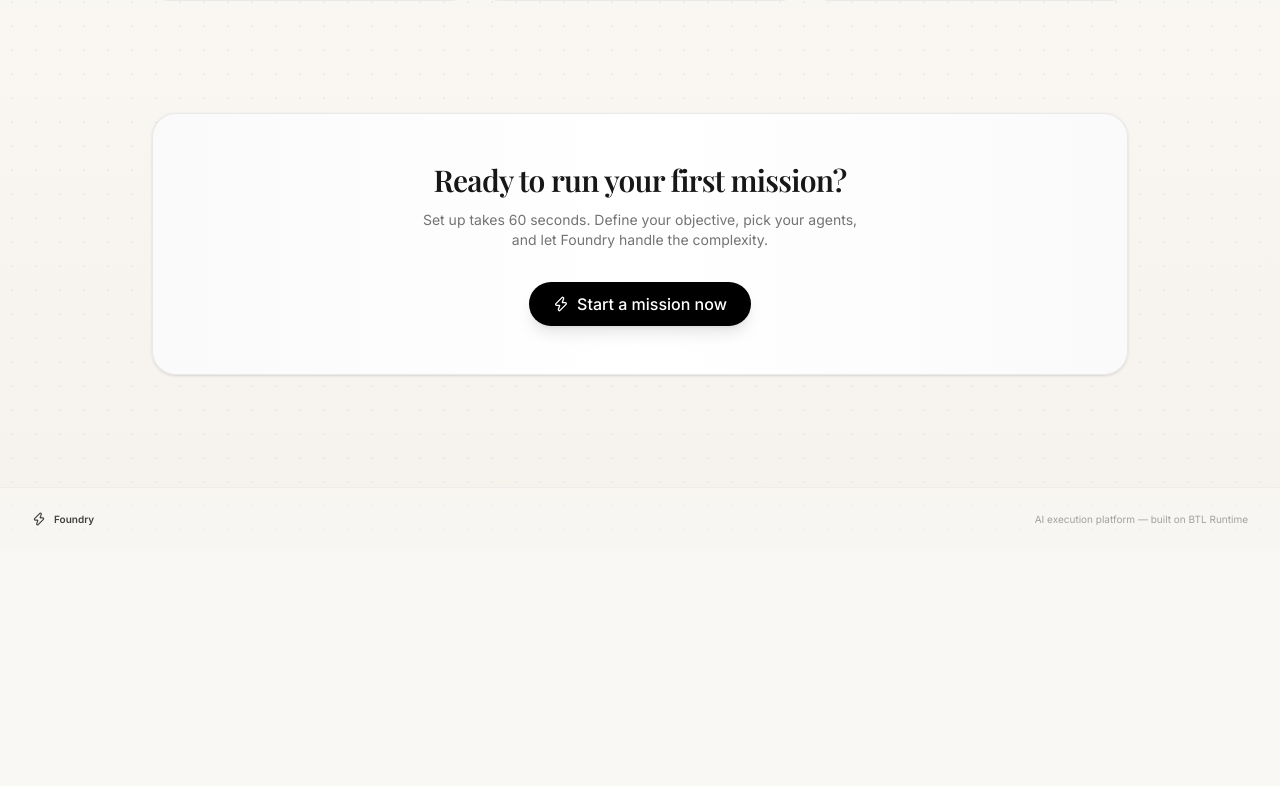
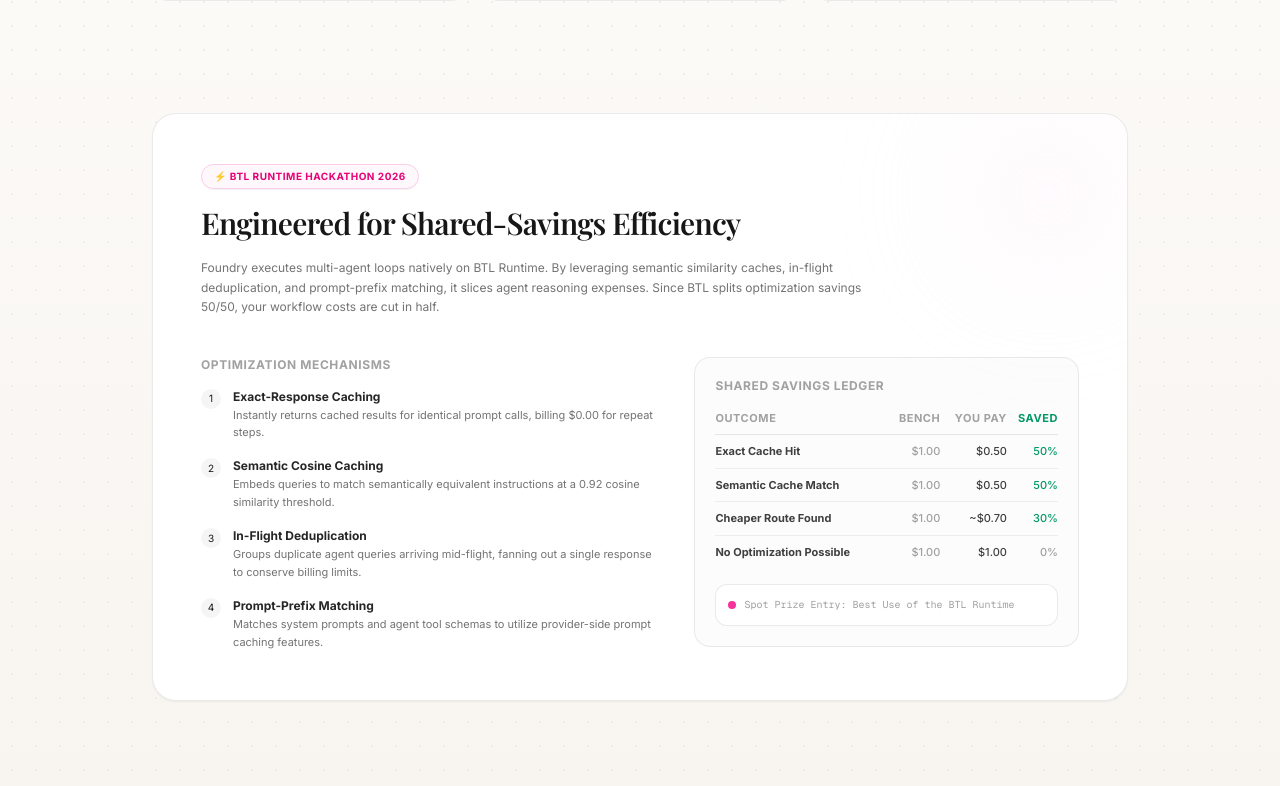
Before and after one commit to o1-spec/foundry, a Next.js app: page / in a window 1280 px wide. Shown: the part 1234-2020 px from the top of the page. Before the commit the page ends 1785 px from the top, so only its background shows below. Built offline with nearby package versions, Linux system fonts and the light colour scheme; a web font is replaced by a local one.

Commit message:
feat(hackathon): add BTL Runtime Shared-Savings ledger and prize metrics to landing page

```diff
--- a/src/app/(marketing)/page.tsx
+++ b/src/app/(marketing)/page.tsx
@@ -247,6 +247,114 @@
           </div>
         </section>
 
+        {/* ─── BTL Runtime Hackathon Section ────────────────────────────── */}
+        <section className="px-6 pb-28 max-w-5xl mx-auto">
+          <div className="rounded-3xl border border-neutral-200/80 bg-white p-8 md:p-12 shadow-xs text-left relative overflow-hidden">
+            {/* Soft pink highlight glow specifically for BTL showcase badge */}
+            <div className="absolute top-0 right-0 h-40 w-40 rounded-full bg-pink-100/30 blur-3xl pointer-events-none" />
+
+            <div className="max-w-2xl">
+              <span className="inline-flex items-center gap-1.5 rounded-full border border-pink-200 bg-pink-50/60 px-3 py-1 text-[10px] font-bold uppercase tracking-wider text-pink-600 mb-4 shadow-2xs">
+                ⚡ BTL Runtime Hackathon 2026
+              </span>
+              <h2 className="font-serif text-3xl font-semibold tracking-tight text-neutral-900 leading-tight">
+                Engineered for Shared-Savings Efficiency
+              </h2>
+              <p className="mt-4 text-xs text-neutral-500 leading-relaxed font-sans">
+                Foundry executes multi-agent loops natively on BTL Runtime. By leveraging semantic similarity caches, in-flight deduplication, and prompt-prefix matching, it slices agent reasoning expenses. Since BTL splits optimization savings 50/50, your workflow costs are cut in half.
+              </p>
+            </div>
+
+            <div className="grid grid-cols-1 lg:grid-cols-[1.2fr_1fr] gap-8 mt-10 items-start">
+              {/* Mechanisms checklist */}
+              <div className="space-y-4">
+                <h3 className="text-xs font-bold uppercase tracking-wider text-neutral-400">Optimization Mechanisms</h3>
+
+                <div className="flex gap-3 items-start">
+                  <div className="h-5 w-5 shrink-0 rounded-full bg-neutral-100 flex items-center justify-center text-[10px]">1</div>
+                  <div>
+                    <h4 className="text-xs font-bold text-neutral-800">Exact-Response Caching</h4>
+                    <p className="text-[11px] text-neutral-500 mt-0.5 leading-relaxed">Instantly returns cached results for identical prompt calls, billing $0.00 for repeat steps.</p>
+                  </div>
+                </div>
+
+                <div className="flex gap-3 items-start">
+                  <div className="h-5 w-5 shrink-0 rounded-full bg-neutral-100 flex items-center justify-center text-[10px]">2</div>
+                  <div>
+                    <h4 className="text-xs font-bold text-neutral-800">Semantic Cosine Caching</h4>
+                    <p className="text-[11px] text-neutral-500 mt-0.5 leading-relaxed">Embeds queries to match semantically equivalent instructions at a 0.92 cosine similarity threshold.</p>
+                  </div>
+                </div>
+
+                <div className="flex gap-3 items-start">
+                  <div className="h-5 w-5 shrink-0 rounded-full bg-neutral-100 flex items-center justify-center text-[10px]">3</div>
+                  <div>
+                    <h4 className="text-xs font-bold text-neutral-800">In-Flight Deduplication</h4>
+                    <p className="text-[11px] text-neutral-500 mt-0.5 leading-relaxed">Groups duplicate agent queries arriving mid-flight, fanning out a single response to conserve billing limits.</p>
+                  </div>
+                </div>
+
+                <div className="flex gap-3 items-start">
+                  <div className="h-5 w-5 shrink-0 rounded-full bg-neutral-100 flex items-center justify-center text-[10px]">4</div>
+                  <div>
+                    <h4 className="text-xs font-bold text-neutral-800">Prompt-Prefix Matching</h4>
+                    <p className="text-[11px] text-neutral-500 mt-0.5 leading-relaxed">Matches system prompts and agent tool schemas to utilize provider-side prompt caching features.</p>
+                  </div>
+                </div>
+              </div>
+
+              {/* Shared Savings Table */}
+              <div className="rounded-2xl border border-neutral-200/80 bg-neutral-50/50 p-5 space-y-4">
+                <h3 className="text-xs font-bold uppercase tracking-wider text-neutral-400">Shared Savings Ledger</h3>
+
+                <div className="overflow-x-auto">
+                  <table className="w-full border-collapse text-left text-[11px] font-sans">
+                    <thead>
+                      <tr className="border-b border-neutral-200 text-neutral-400 font-semibold uppercase tracking-wider">
+                        <th className="pb-2">Outcome</th>
+                        <th className="pb-2 text-right">Bench</th>
+                        <th className="pb-2 text-right">You Pay</th>
+                        <th className="pb-2 text-right text-emerald-600">Saved</th>
+                      </tr>
+                    </thead>
+                    <tbody className="divide-y divide-neutral-200/60 text-neutral-700 font-medium">
+                      <tr>
+                        <td className="py-2 font-bold">Exact Cache Hit</td>
+                        <td className="py-2 text-right text-neutral-400">$1.00</td>
+                        <td className="py-2 text-right">$0.50</td>
+                        <td className="py-2 text-right text-emerald-600">50%</td>
+                      </tr>
+                      <tr>
+                        <td className="py-2 font-bold">Semantic Cache Match</td>
+                        <td className="py-2 text-right text-neutral-400">$1.00</td>
+                        <td className="py-2 text-right">$0.50</td>
+                        <td className="py-2 text-right text-emerald-600">50%</td>
+                      </tr>
+                      <tr>
+                        <td className="py-2 font-bold">Cheaper Route Found</td>
+                        <td className="py-2 text-right text-neutral-400">$1.00</td>
+                        <td className="py-2 text-right">~$0.70</td>
+                        <td className="py-2 text-right text-emerald-600">30%</td>
+                      </tr>
+                      <tr>
+                        <td className="py-2 font-bold">No Optimization Possible</td>
+                        <td className="py-2 text-right text-neutral-400">$1.00</td>
+                        <td className="py-2 text-right">$1.00</td>
+                        <td className="py-2 text-right text-neutral-400">0%</td>
+                      </tr>
+                    </tbody>
+                  </table>
+                </div>
+
+                <div className="bg-white border border-neutral-200/80 rounded-xl p-3 text-[10px] text-neutral-400 leading-relaxed font-mono flex items-center gap-2">
+                  <span className="h-2 w-2 rounded-full bg-pink-500 animate-pulse shrink-0" />
+                  <span>Spot Prize Entry: Best Use of the BTL Runtime</span>
+                </div>
+              </div>
+            </div>
+          </div>
+        </section>
+
         {/* CTA Banner Section */}
         <section className="px-6 pb-28 text-center max-w-5xl mx-auto">
           <div className="rounded-3xl border border-neutral-200/80 bg-linear-to-r from-neutral-50 via-white to-neutral-50 p-12 shadow-sm">
--- a/src/app/layout.tsx
+++ b/src/app/layout.tsx
@@ -25,7 +25,7 @@
   title: "Foundry — AI Execution Platform",
   description:
     "Foundry is an AI execution platform where you create a mission and multiple specialist agents collaborate to produce deliverables.",
-  keywords: ["AI", "agents", "execution", "platform", "BTL Runtime"],
+  keywords: ["AI", "agents", "execution", "platform", "Foundry", "BTL Runtime"],
 };
 
 export default function RootLayout({
```
